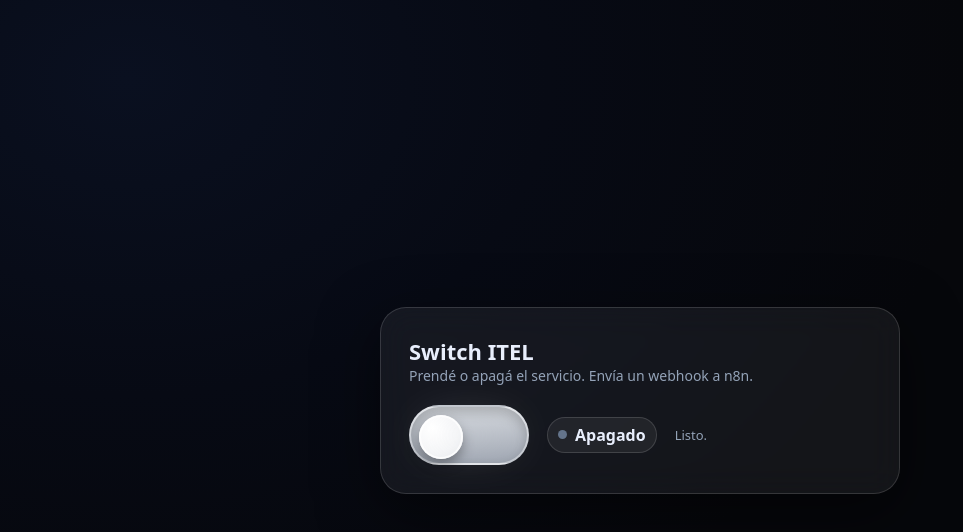
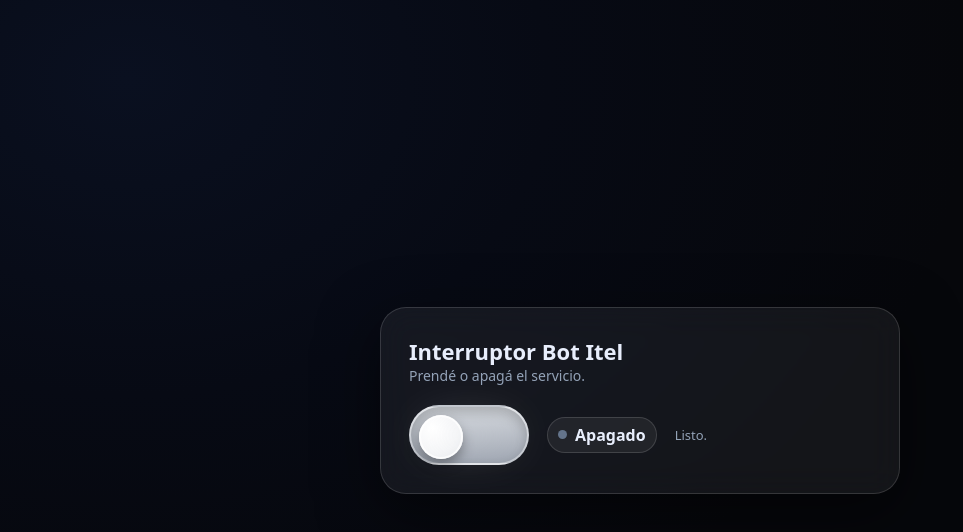
Before and after one commit to larafainburg/switch-itel, a plain HTML site: page index.html in a window 1280 px wide. Shown: the whole page, without its empty margins (0-963 px from the left). Drawn offline with Linux system fonts and the light colour scheme.

Commit message:
Update index.html

```diff
--- a/index.html
+++ b/index.html
@@ -103,8 +103,8 @@
 <body>
 <article class="card" id="card">
   <header>
-    <h1 class="title">Switch ITEL</h1>
-    <p class="sub">Prendé o apagá el servicio. Envía un webhook a n8n.</p>
+    <h1 class="title">Interruptor Bot Itel</h1>
+    <p class="sub">Prendé o apagá el servicio. </p>
   </header>
   <div class="action" id="actionRow">
     <button id="switch" class="switch" role="switch" aria-checked="false" data-on="false">
```
